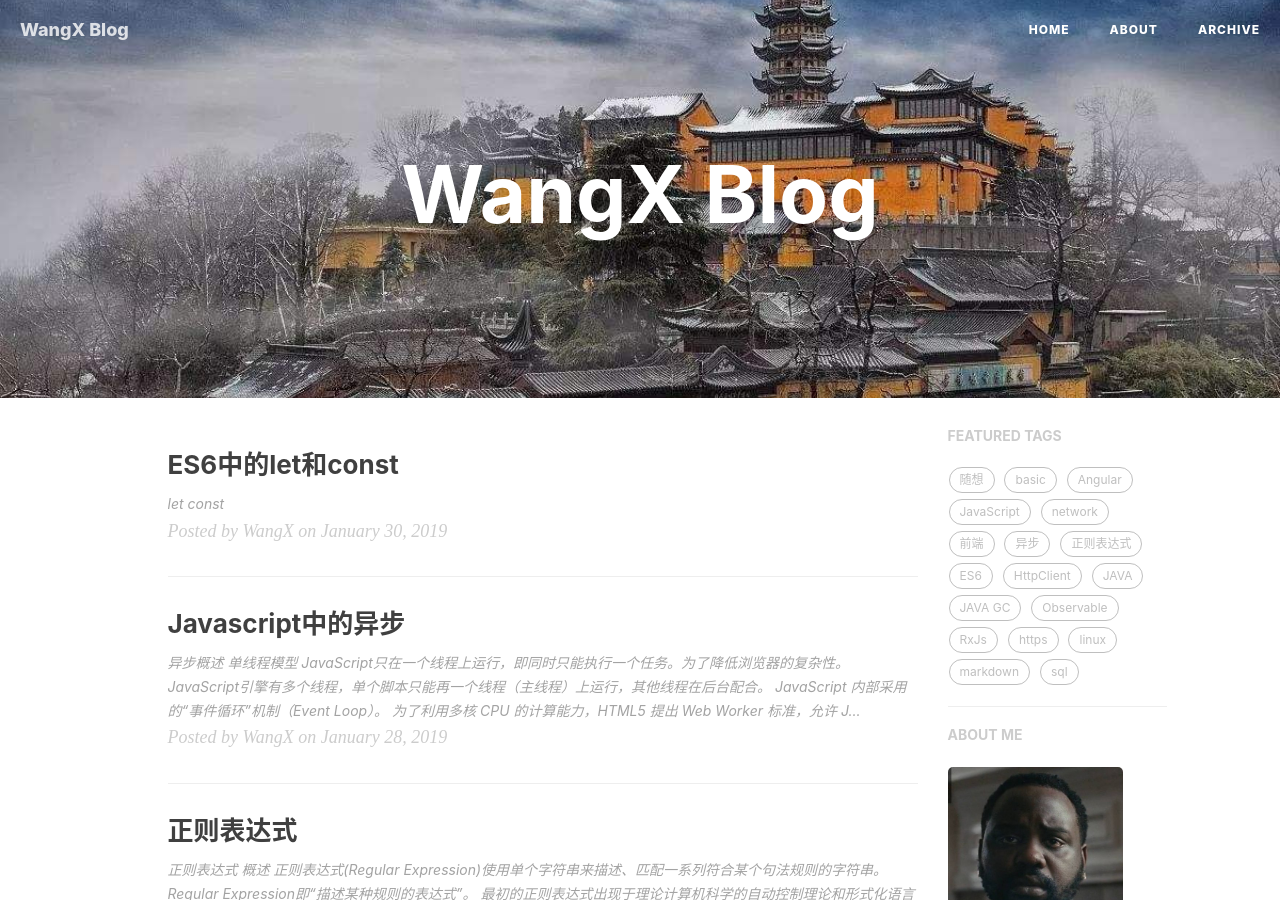
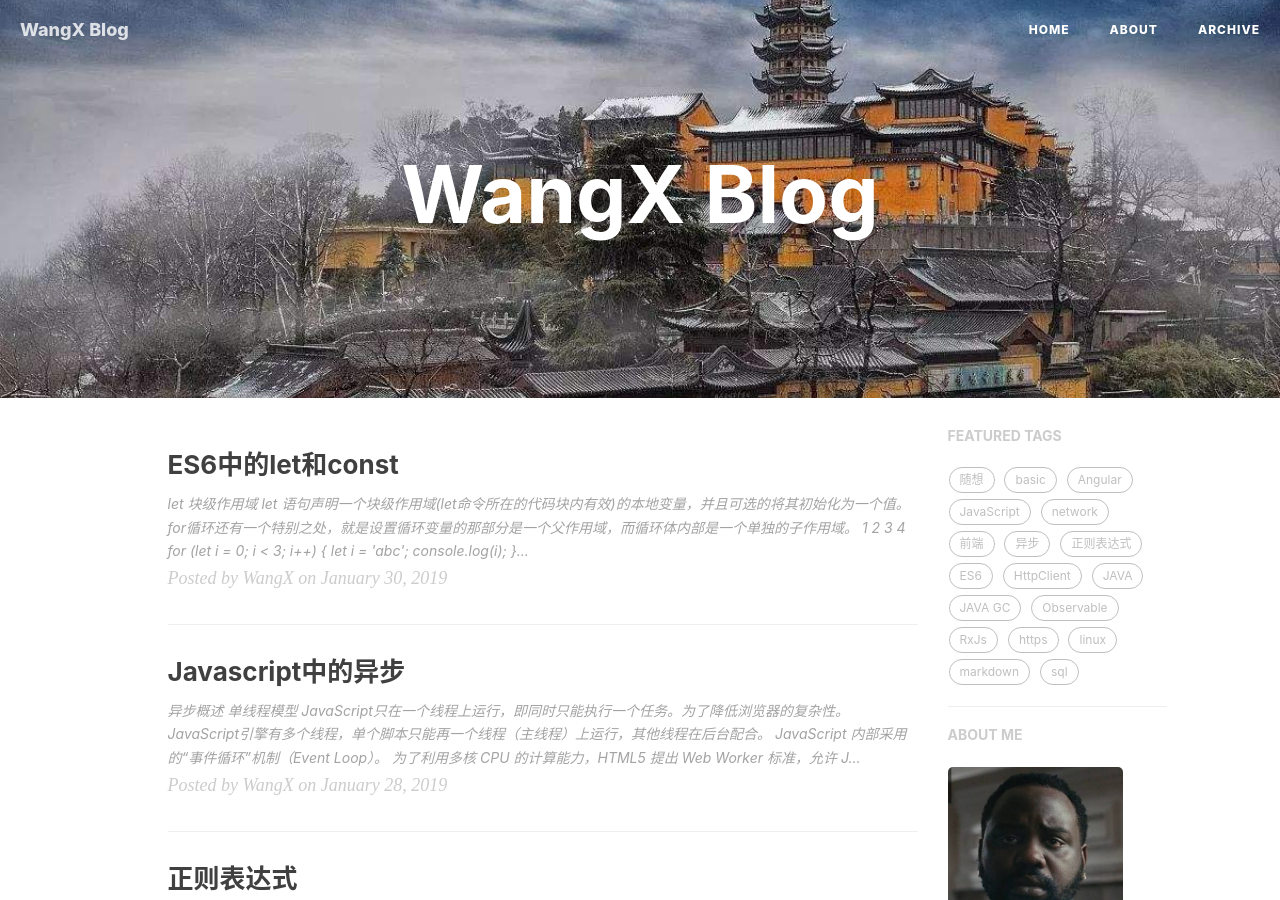
Before and after one commit to fatty-wang/fatty-wang.github.io, a Jekyll site: the page built from index.html, in a window 1280 px wide and 900 px high. Built offline with Jekyll 4.4.1, drawn with Linux system fonts in a browser that asks for light colours; nearby versions of some CDN libraries; the list of posts is cut into pages by our own code; comment, search, counter and statistics services are not loaded; some of the changed lines change nothing that is shown.

Commit message:
let and const

````diff
--- a/_posts/2019-01-30-ES6-let-const.md
+++ b/_posts/2019-01-30-ES6-let-const.md
@@ -11,6 +11,75 @@
 ---
 
 ## let
+#### 块级作用域
+* let 语句声明一个**块级作用域**(let命令所在的代码块内有效)的本地变量，并且可选的将其初始化为一个值。
+* for循环还有一个特别之处，就是设置循环变量的那部分是一个父作用域，而循环体内部是一个单独的子作用域。
+```javascript
+for (let i = 0; i < 3; i++) {
+  let i = 'abc';
+  console.log(i);
+}
+```
+上述代码中，函数内部的变量i和循环变量i不在同一个作用域，输出3次'abc'。
+#### 不存在变量提升
+* let命令不存在变量提升，let声明的变量一定要在声明后使用，否则报错。
+#### 不可以重复声明
+* let不允许在相同的作用域内，重复声明同一个变量。因此在函数内部不能直接重新声明函数。
+```javascript
+function func(arg){
+    let arg; //error
+}
+
+function func(arg) {
+    {
+        let arg;   //ok
+    }
+}
+```
+#### Temporal Dead Zone
+* ES6中规定，区块中若存在let和const命令，则该区块在一开始对let和const命令声明的变量就形成了封闭作用域，若在声明前使用这些变量，就会报错。在代码块内，从一开始到let或const命令声明之前的这段区域称为"temporal dead zone"。
+```javascript
+var v = 'a';
+if (true) {
+    v = 'b';   //ReferenceError
+    let v;
+}
+```
+* 只要块级作用域内存在let命令，它所声明的变量就binding这个区域，不再受外部的影响。上述代码中，if语句的块级作用域内，let命令声明了变量v，那么v被绑定到这个区域，不受外面的全局变量v影响，所以在块级作用域内，仍然不可以在let声明之前，使用它。
+
+## ES6中的块级作用域
+* ES5只有全局作用域和函数作用域。 let为JavaScript增加了块级作用域。
+```javascript
+function f() {
+    let n = 5;
+    {
+        let n = 10;
+    }
+    console.log(n);
+}
+```
+* 上面代码中存在两个作用域，外层作用域不受内层作用域的影响。所以最终输出为10.
+* ES6允许块级作用域任意嵌套。
+1. **外层作用域无法读取内层作用域的变量**
+2. **内层作用域可以声明和外层作用域相同的变量**
+
+#### ES6块级作用域中的函数声明
+* ES6 引入了块级作用域，明确允许在块级作用域之中声明函数（在使用大括号的情况下）。ES6 规定，块级作用域之中，函数声明语句的行为类似于let，在块级作用域之外不可引用。
+* 但是为了减轻因此产生的“不兼容问题”，浏览器可以不遵守上述规定，有自己的行为方式：
+1. 允许在块级作用域内声明函数。
+2. 函数声明类似于var，即会提升到全局作用域或函数作用域的头部。
+3. 函数声明还会提升到所在的块级作用域的头部。
+
+* 考虑到环境导致的行为差异太大，应该避免在块级作用域内声明函数。如果确实需要，也应该写成函数表达式，而不是函数声明语句。如下：
+```javascript
+{
+  let a = 'secret';
+  let f = function () {
+    return a;
+  };
+}
+```
+
 
 
 ## const
````
